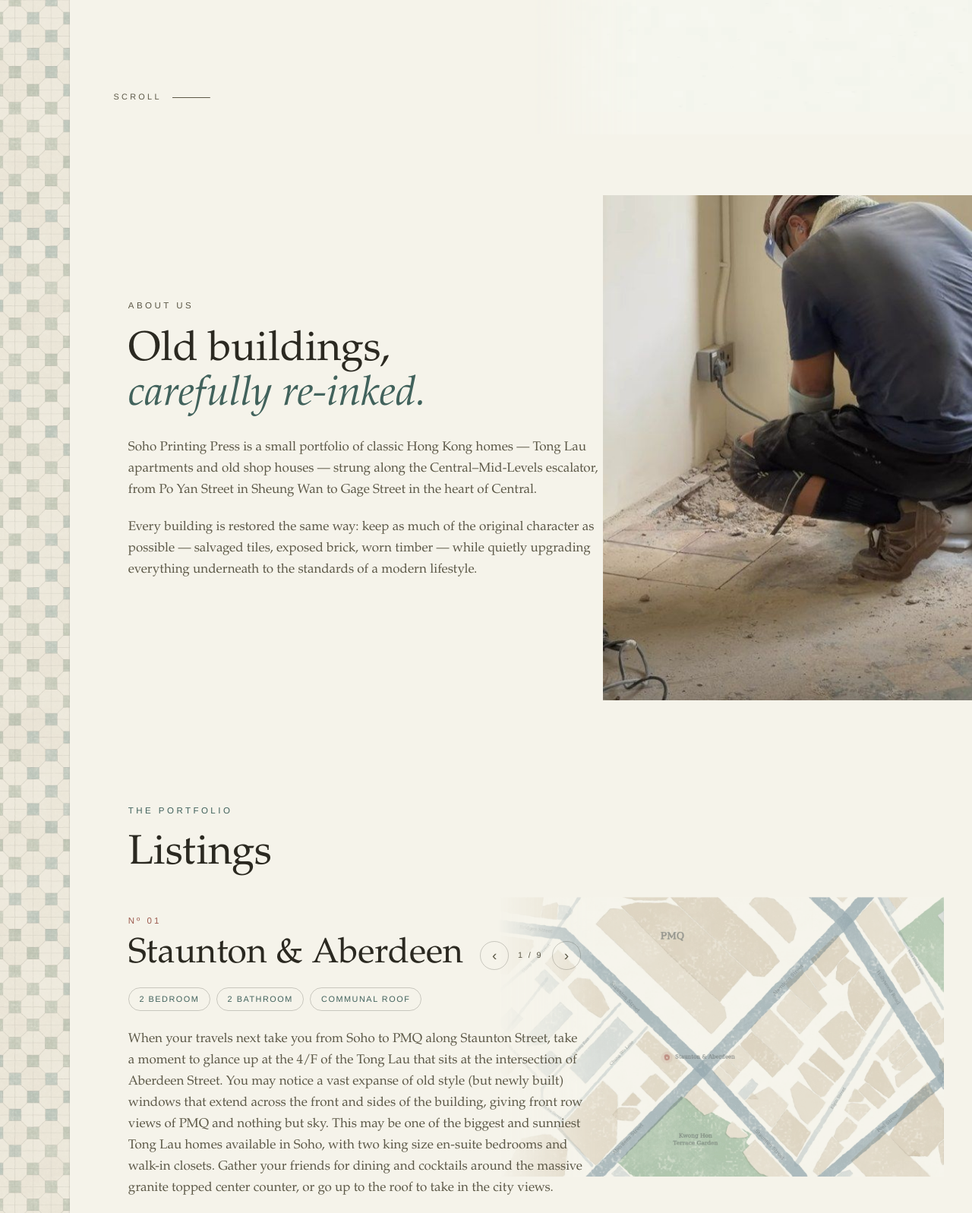
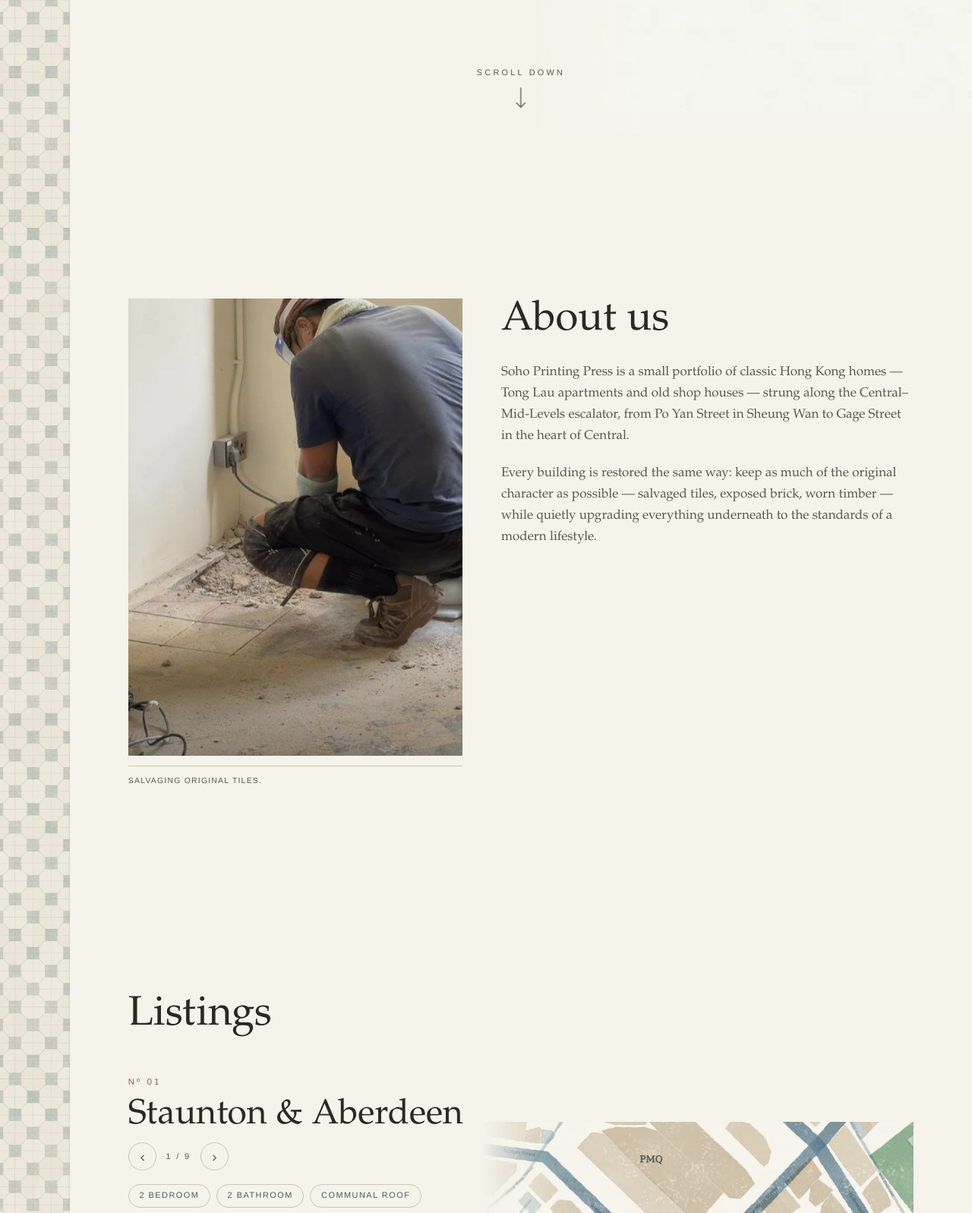
Before and after one commit to gc625/soho, a plain HTML site: page index.html in a window 1280 px wide. Shown: the part 623-2220 px from the top of the page at 76% size. Drawn offline with Linux system fonts and the light colour scheme; a web font is replaced by a local one.

Commit message:
Polish About column spacing and tighten the listing map fade
The About photo sat at a fixed 360px inside a 467px track, leaving a
162px dead hole before the copy; the track is now sized to the image
and the leftover space becomes the gutter. Align the row to the top so
the heading meets the photo's top edge instead of floating mid-column.

The map was doing two fades at once — a mask reaching 48% of its width
plus a flat .65 opacity — which left visible map detail washed out.
The mask now resolves by 18%, opacity is .92, and the reveal runs .5s
instead of 1.4s, so it meets the paper as a printed edge. Drop the
edge mask under 1100px, where the map has its own row.

Co-Authored-By: Claude Opus 5.5 <noreply@anthropic.com>

```diff
--- a/css/style.css
+++ b/css/style.css
@@ -59,6 +59,12 @@ main { position: relative; }
 
 img { display: block; max-width: 100%; }
 a { color: inherit; }
+
+/* Let text and replaced elements shrink inside flex/grid tracks. */
+.hero-text, .hero-art, .viewer, .viewer-prose, .viewer-head, .viewer-body,
+.viewer-map, .gallery-item, .card, .media-item a > * { min-width: 0; }
+h2, h3, p, .chips li, .card-body, .media-src, .media-title,
+.footer-contact a { overflow-wrap: anywhere; }
 
 ::selection { background: var(--sage); color: var(--paper); }
 
@@ -275,18 +281,20 @@ h2 em { font-style: italic; color: var(--teal); }
   font-style: italic;
   color: var(--ink-soft);
   margin: 1.8rem 0 0;
-  white-space: nowrap;
 }
 
-/* Anchored to .hero, whose 10vh bottom buffer needs compensating for,
-   so the cue lands just above the fold line */
+/* A centered downward cue marks the transition to the next section. */
 .scroll-cue {
   position: absolute;
-  left: clamp(1.6rem, 4.5vw, 5rem);
-  bottom: calc(clamp(1.6rem, 5vh, 3rem) + 10vh);
+  left: 50%;
+  transform: translateX(-50%);
+  bottom: calc(1.5rem + 10vh);
+  z-index: 3;
   display: flex;
+  flex-direction: column;
   align-items: center;
-  gap: .9rem;
+  gap: .5rem;
+  padding: .5rem 1rem;
   text-decoration: none;
   font-family: var(--font-label);
   font-size: .68rem;
@@ -294,23 +302,14 @@ h2 em { font-style: italic; color: var(--teal); }
   text-transform: uppercase;
   color: var(--ink-soft);
 }
-.cue-line {
-  width: 54px; height: 1px;
-  background: var(--ink-soft);
-  position: relative;
-  overflow: hidden;
-}
-.cue-line::after {
-  content: '';
-  position: absolute;
-  inset: 0;
-  background: var(--paper);
+.scroll-cue:focus-visible { outline: 1px solid var(--teal); outline-offset: 4px; }
+.cue-arrow {
+  display: block;
   animation: cue 2.2s cubic-bezier(.65, 0, .35, 1) infinite;
 }
 @keyframes cue {
-  0%   { transform: translateX(-100%); }
-  55%  { transform: translateX(0); }
-  100% { transform: translateX(102%); }
+  0%, 100% { transform: translateY(0); }
+  55% { transform: translateY(7px); }
 }
 
 /* The living print sits directly on the sheet, unframed,
@@ -339,23 +338,39 @@ h2 em { font-style: italic; color: var(--teal); }
    About
    ------------------------------------------------------------ */
 .about {
+  display: grid;
+  /* Image track sized to the image, copy track sized to its measure; the
+     leftover space becomes the gap so neither column leaves a dead hole. */
+  grid-template-columns: minmax(0, 27.5rem) minmax(0, 38.75rem);
+  justify-content: space-between;
+  column-gap: clamp(2rem, 4vw, 4.5rem);
+  /* The photo is far taller than the copy: align to the top so the heading
+     sits flush with the image rather than floating mid-column. */
+  align-items: start;
   position: relative;
   overflow: hidden;
   padding: clamp(7.5rem, 17vh, 11.5rem) clamp(1.6rem, 6vw, 6rem);
   z-index: 2;
 }
 .about-photo {
-  position: absolute;
-  right: 0;
-  top: 50%;
-  transform: translateY(-50%);
-  width: min(38vw, 520px);
-  aspect-ratio: 508 / 695;
-  background: url('../assets/salvaging-tiles.jpg') center / cover;
-  mix-blend-mode: multiply;
-  pointer-events: none;
+  grid-column: 1;
+  grid-row: 1;
+  width: 100%;
+  max-width: 100%;
+  margin: 0;
 }
-.about-inner { max-width: 620px; position: relative; }
+.about-photo img { width: 100%; height: auto; }
+.about-photo figcaption {
+  margin-top: .8rem;
+  padding-top: .65rem;
+  border-top: 1px solid var(--line);
+  font-family: var(--font-label);
+  font-size: .65rem;
+  letter-spacing: .12em;
+  text-transform: uppercase;
+  color: var(--ink-soft);
+}
+.about-inner { grid-column: 2; min-width: 0; max-width: 620px; position: relative; }
 .about-inner p { margin: 0 0 1.3rem; color: var(--ink-soft); }
 .about-inner p strong { color: var(--ink); }
 
@@ -374,25 +389,37 @@ h2 em { font-style: italic; color: var(--teal); }
 .viewer.swap { opacity: 0; }
 
 .viewer-prose { position: relative; }
+.viewer.has-map .viewer-prose {
+  display: grid;
+  grid-template-columns: minmax(0, 1fr) minmax(0, 1fr);
+  grid-template-areas: 'head map' 'body map';
+  grid-template-rows: auto 1fr;
+  column-gap: clamp(1.5rem, 3vw, 3rem);
+}
+.viewer-head { grid-area: head; }
+.viewer-body { grid-area: body; }
 
-/* The illustrated map lives on the same layer as the text,
-   dissolved into the paper to the right of the description. */
+/* Only the transparent edge extends into the text track; the detailed
+   part of the map stays clear of the copy. The fade is kept short so the
+   map meets the paper as a printed edge rather than a long wash. */
 .viewer-map {
-  position: absolute;
-  top: -3rem; bottom: -2rem;
-  left: 47%; right: -2.5rem;
+  --map-bleed: clamp(2.5rem, 5.5vw, 5rem);
+  grid-area: map;
+  align-self: center;
+  width: calc(100% + var(--map-bleed));
+  margin-left: calc(-1 * var(--map-bleed));
+  -webkit-mask-image: linear-gradient(to right, transparent 0%, rgba(0, 0, 0, .6) 9%, #000 18%);
+  mask-image: linear-gradient(to right, transparent 0%, rgba(0, 0, 0, .6) 9%, #000 18%);
   opacity: 0;
-  transition: opacity 1.4s ease;
+  transition: opacity .5s cubic-bezier(.2, .7, .2, 1);
   pointer-events: none;
-  -webkit-mask-image: linear-gradient(to right, transparent 0%, #000 22%);
-  mask-image: linear-gradient(to right, transparent 0%, #000 22%);
 }
-.viewer-map.on { opacity: .55; }
+.viewer-map[hidden] { display: none; }
+.viewer-map.on { opacity: .92; }
 .viewer-map iframe {
-  position: absolute;
-  top: 46%; left: 0;
-  transform: translateY(-50%);
+  display: block;
   width: 100%;
+  height: auto;
   aspect-ratio: 1600 / 1000;
   border: 0;
   mix-blend-mode: multiply;
@@ -409,7 +436,7 @@ h2 em { font-style: italic; color: var(--teal); }
   font-size: clamp(2.1rem, 3.6vw, 3rem);
   line-height: 1.08;
 }
-.viewer-nav { display: flex; align-items: center; gap: .7rem; }
+.viewer-nav { display: flex; flex: 0 0 auto; align-items: center; gap: .7rem; }
 .vnav-btn {
   width: 2.35rem; height: 2.35rem;
   border-radius: 50%;
@@ -437,7 +464,7 @@ h2 em { font-style: italic; color: var(--teal); }
   position: relative;
   z-index: 1;
   display: grid;
-  grid-template-columns: repeat(3, 1fr);
+  grid-template-columns: repeat(3, minmax(0, 1fr));
   gap: 12px;
   margin-top: clamp(2.2rem, 5vh, 3.4rem);
 }
@@ -485,6 +512,7 @@ h2 em { font-style: italic; color: var(--teal); }
   margin: 1.1rem 0 0;
 }
 .chips li {
+  max-width: 100%;
   font-family: var(--font-label);
   font-size: .68rem;
   letter-spacing: .14em;
@@ -514,7 +542,7 @@ h2 em { font-style: italic; color: var(--teal); }
 /* Cards */
 .cards {
   display: grid;
-  grid-template-columns: repeat(auto-fill, minmax(190px, 1fr));
+  grid-template-columns: repeat(auto-fill, minmax(min(190px, 100%), 1fr));
   gap: clamp(.9rem, 1.6vw, 1.4rem);
 }
 .card {
@@ -584,6 +612,8 @@ h2 em { font-style: italic; color: var(--teal); }
   margin-bottom: 2.6rem;
 }
 .footer-contact a {
+  min-width: 0;
+  max-width: 100%;
   font-family: var(--font-display);
   font-size: clamp(1.25rem, 2.6vw, 1.8rem);
   text-decoration: none;
@@ -725,25 +755,16 @@ h2 em { font-style: italic; color: var(--teal); }
 /* ------------------------------------------------------------
    Responsive
    ------------------------------------------------------------ */
-@media (max-width: 1000px) {
-  /* the map drops below the description as a simple block on small screens */
+@media (max-width: 1100px) {
+  /* Portrait tablets need a full-width description and map. */
+  .viewer.has-map .viewer-prose { display: block; }
   .viewer-map {
-    position: relative;
-    inset: auto;
+    --map-bleed: 0px;
     margin-top: 2rem;
+    /* The map has its own row here — nothing to blend into, so no fade. */
     -webkit-mask-image: none;
     mask-image: none;
   }
-  .viewer-map.on { opacity: 1; }
-  .viewer-map iframe {
-    position: static;
-    transform: none;
-    width: 100%;
-    border: 1px solid var(--line-soft);
-  }
-}
-
-@media (max-width: 1000px) {
   :root { --ribbon-w: 0px; }   /* selvedge folds away on small screens */
   .ribbon { display: none; }
   .nav { left: 0; }
@@ -794,29 +815,19 @@ h2 em { font-style: italic; color: var(--teal); }
   }
 }
 
-@media (max-width: 860px) {
+@media (max-width: 1100px) {
   /* Hero: tighter to the header, and the print is pulled up behind the
      tagline, dissolving in from its top edge instead of its left. */
   .hero { grid-template-columns: 1fr; min-height: 0; padding-bottom: 5vh; }
   .hero-text { padding-top: 5rem; padding-bottom: 0; z-index: 2; }
-  .tagline { white-space: normal; }   /* one line on desktop, wraps on small screens */
-  /* the cue drops below the risen print, near the bottom of the screen,
-     reading as a paper 'bubble' once the living print has loaded */
+  /* Keep the cue centered directly after the artwork on touch screens. */
   .scroll-cue {
     position: relative;
     left: auto; bottom: auto;
-    margin-top: 1.5rem;
-    justify-self: start;
-    background: var(--paper);         /* sits below the risen print */
-    border: 1px solid var(--line-soft);
-    border-radius: 999px;
-    padding: .5rem .95rem;
-    box-shadow: 0 1px 0 var(--line-soft);
-    opacity: 0;
-    visibility: hidden;
-    transition: opacity .8s ease .3s, visibility .8s;
+    transform: none;
+    margin-top: 1rem;
+    justify-self: center;
   }
-  .hero.art-loaded .scroll-cue { opacity: 1; visibility: visible; }
   .hero-art {
     justify-content: center;
     padding: 0 1.2rem;
@@ -826,22 +837,25 @@ h2 em { font-style: italic; color: var(--teal); }
   }
   .print-frame {
     height: auto;
-    width: min(100%, 60vh);
+    width: min(100%, 46vh);
+    width: min(100%, 46svh);
     -webkit-mask-image: linear-gradient(to bottom, transparent 0%, #000 16%);
     mask-image: linear-gradient(to bottom, transparent 0%, #000 16%);
   }
-  /* the about photo becomes an inline figure after the text on small screens */
-  .about-photo {
-    position: static;
-    transform: none;
-    width: min(100%, 420px);
-    margin: 2.4rem auto 0;
-  }
+}
 
+@media (max-width: 680px) {
+  .about { grid-template-columns: minmax(0, 1fr); gap: 1.5rem; }
+  .about-inner { grid-column: 1; }
+  .about-photo { grid-row: auto; max-width: 420px; }
+  .about { row-gap: 2.2rem; }
+}
+
+@media (max-width: 860px) {
   /* Listing viewer: arrows above the name, a swipeable photo strip above
-     the description, and the map as a faint backdrop behind the title. */
+     the description, then the complete map in its own row. */
   .viewer { display: flex; flex-direction: column; position: relative; }
-  .viewer-prose { display: contents; }
+  .viewer-prose, .viewer.has-map .viewer-prose { display: contents; }
   .viewer-head { order: 1; display: flex; flex-direction: column; }
   .viewer-title-row { display: contents; }
   .viewer-nav { order: -1; margin: 0 0 1.2rem; }
@@ -860,20 +874,8 @@ h2 em { font-style: italic; color: var(--teal); }
   .viewer-gallery::-webkit-scrollbar { display: none; }
   .gallery-item { flex: 0 0 86%; scroll-snap-align: center; }
   .viewer-map {
-    position: absolute;
-    top: -2.2rem; bottom: auto;
-    left: calc(-1 * clamp(1.6rem, 6vw, 6rem));
-    right: calc(-1 * clamp(1.6rem, 6vw, 6rem));
-    margin-top: 0;
-    -webkit-mask-image: linear-gradient(to bottom, transparent 0%, #000 20%, #000 68%, transparent 100%);
-    mask-image: linear-gradient(to bottom, transparent 0%, #000 20%, #000 68%, transparent 100%);
-  }
-  .viewer-map.on { opacity: .4; }
-  .viewer-map iframe {
-    position: static;
-    transform: none;
+    order: 4;
     width: 100%;
-    border: 0;
   }
 }
 
@@ -891,6 +893,6 @@ h2 em { font-style: italic; color: var(--teal); }
 @media (prefers-reduced-motion: reduce) {
   html { scroll-behavior: auto; }
   .reveal { opacity: 1; transform: none; transition: none; }
-  .cue-line::after { animation: none; }
+  .cue-arrow { animation: none; }
   .gallery-item img, .card-img img { transition: none; }
 }
--- a/index.html
+++ b/index.html
@@ -48,16 +48,17 @@
       </div>
     </div>
     <a class="scroll-cue" href="#about" aria-label="Scroll down to learn more">
-      <span>Scroll</span>
-      <i class="cue-line" aria-hidden="true"></i>
+      <span>Scroll down</span>
+      <svg class="cue-arrow" width="20" height="32" viewBox="0 0 20 32" fill="none" aria-hidden="true">
+        <path d="M10 2v26m-6-6 6 6 6-6" stroke="currentColor" stroke-width="1.25"/>
+      </svg>
     </a>
   </section>
 
   <!-- ============ ABOUT ============ -->
   <section class="about" id="about">
     <div class="about-inner">
-      <p class="eyebrow reveal">About Us</p>
-      <h2 class="reveal">Old buildings,<br><em>carefully re-inked.</em></h2>
+      <h2 class="reveal">About us</h2>
       <p class="reveal">Soho Printing Press is a small portfolio of classic Hong Kong homes — Tong Lau
         apartments and old shop houses — strung along the Central&ndash;Mid-Levels escalator, from
         Po Yan Street in Sheung Wan to Gage Street in the heart of Central.</p>
@@ -65,14 +66,17 @@
         as possible — salvaged tiles, exposed brick, worn timber — while quietly upgrading everything
         underneath to the standards of a modern lifestyle.</p>
     </div>
-    <div class="about-photo" aria-hidden="true"></div>
+    <figure class="about-photo reveal">
+      <img src="assets/salvaging-tiles.jpg" width="508" height="695" loading="lazy"
+           alt="Carefully lifting original floor tiles during a renovation">
+      <figcaption>Salvaging original tiles.</figcaption>
+    </figure>
   </section>
 
   <!-- ============ LISTINGS ============ -->
   <section class="listings" id="listings">
 
     <header class="section-head reveal">
-      <p class="eyebrow">The Portfolio</p>
       <h2>Listings</h2>
     </header>
 
@@ -94,7 +98,7 @@
         <div class="viewer-body reveal">
           <p id="viewer-desc"></p>
         </div>
-        <!-- Illustrated map dissolves in beside the description; one per listing, as they are drawn -->
+        <!-- The map's transparent left edge blends into the copy on desktop. -->
         <div class="viewer-map" id="viewer-map" aria-hidden="true">
           <iframe id="map-iframe" loading="lazy" src="art/maps/staunton-street-listing-map.html"
                   title="Illustrated location map" scrolling="no" tabindex="-1"></iframe>
--- a/js/main.js
+++ b/js/main.js
@@ -106,13 +106,6 @@ try {
 } catch { /* storage unavailable — keep the default woven ribbon */ }
 
 /* ------------------------------------------------------------
-   Mobile hero: the scroll 'bubble' stays hidden until the living
-   print has loaded, so it never floats over an empty frame
-   ------------------------------------------------------------ */
-document.getElementById('hero-print').addEventListener('load', () =>
-  document.querySelector('.hero').classList.add('art-loaded'));
-
-/* ------------------------------------------------------------
    Scroll reveals
    ------------------------------------------------------------ */
 const io = new IntersectionObserver(entries => {
@@ -164,6 +157,8 @@ if (initialMapSrc) mapCache.set(initialMapSrc, mapIframe);
 
 function syncMap() {
   const L = LISTINGS[current];
+  viewer.classList.toggle('has-map', Boolean(L.map));
+  mapLayer.hidden = !L.map;
   if (L.map) {
     let frame = mapCache.get(L.map);
     if (!frame) {
@@ -212,6 +207,7 @@ function buildGallery(listing) {
     galleryCache.set(listing.folder, nodes);
   }
   vGallery.replaceChildren(...nodes);
+  vGallery.scrollLeft = 0;
 }
 
 /* ------------------------------------------------------------
@@ -230,7 +226,7 @@ const queueOrder = () =>
 queueOrder();
 
 const ric = window.requestIdleCallback
-  || (cb => setTimeout(() => cb({ timeRemaining: () => 0, didTimeout: false }), 40));
+  || (cb => setTimeout(() => cb({ timeRemaining: () => 0, didTimeout: true }), 40));
 function pumpPreload(deadline) {
   /* Small batches per idle slice, and decode() each image explicitly —
      decoding off the main thread now means no decode storm mid-click
```
